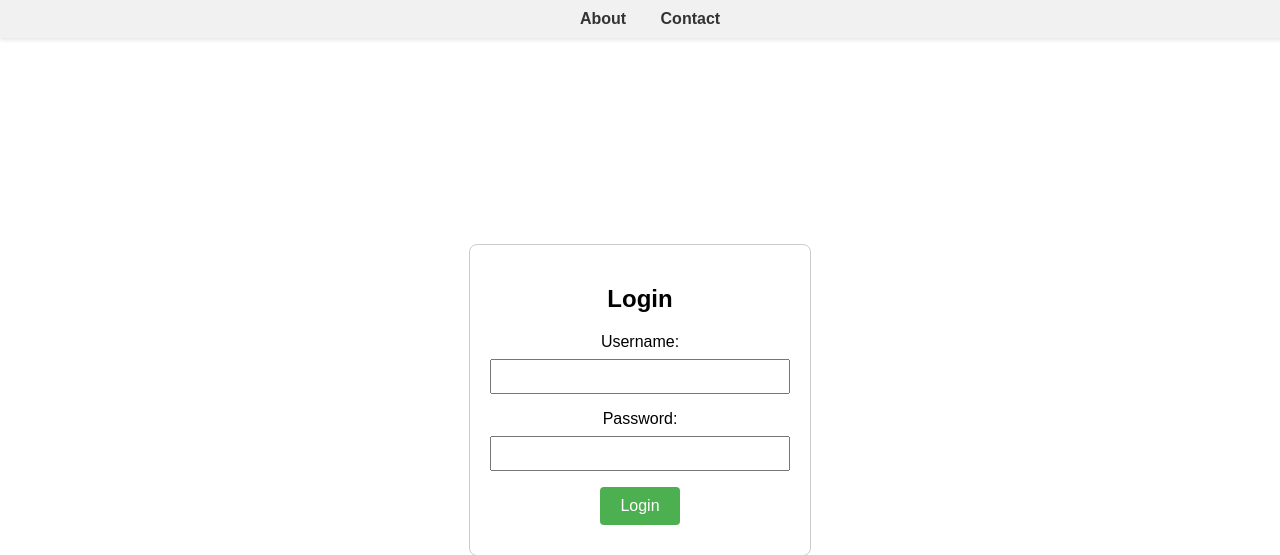
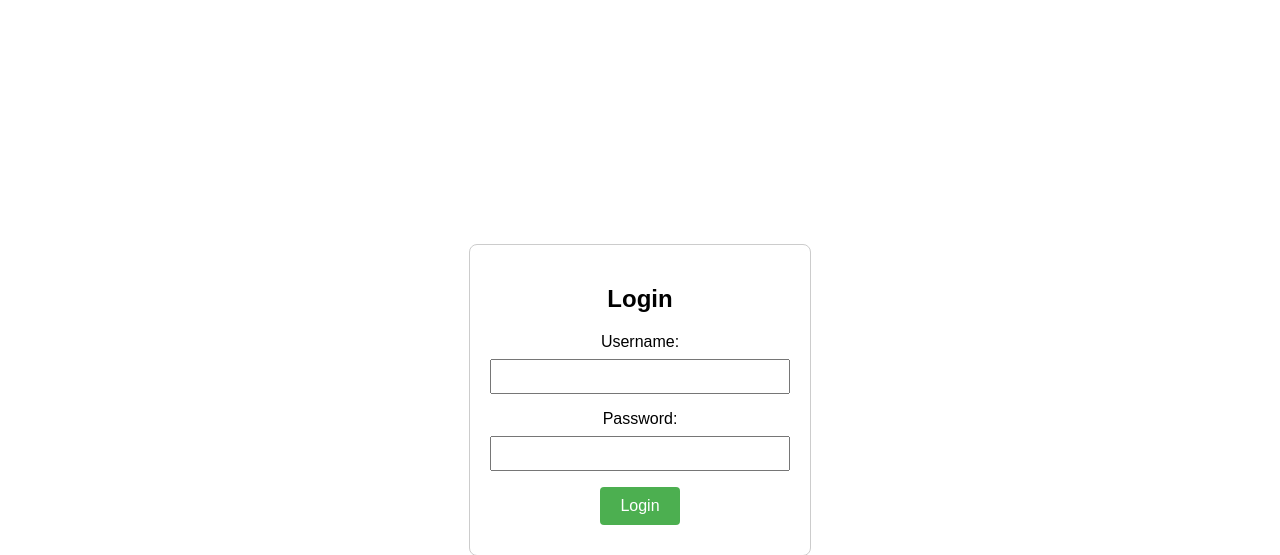
Before and after one commit to ItumelengMathosa/FlaskSQL, a Flask app: page /login in a window 1280 px wide. Shown: the top 555 px of the page. Run offline with Flask 3, Linux system fonts and the light colour scheme; some libraries are stand-ins or nearby versions.

Commit message:
modified:   templates/EmployeeTable.html 	modified:   templates/EmployeeTree.html 	modified:   templates/greet.html 	modified:   templates/index.html 	modified:   templates/login.html

```diff
--- a/templates/EmployeeTable.html
+++ b/templates/EmployeeTable.html
@@ -53,9 +53,8 @@
 
     <header>
         <nav>
-            <a href="/greet">Home</a>
-            <a href="#">About</a>
-            <a href="#">Contact</a>
+            <a href="EmployeeTree">Employee Tree</a>
+        </nav>
         </nav>
     </header>
 
--- a/templates/EmployeeTree.html
+++ b/templates/EmployeeTree.html
@@ -35,9 +35,8 @@
 
     <header>
         <nav>
-            <a href="/greet">Home</a>
-            <a href="#">About</a>
-            <a href="#">Contact</a>
+            <a href="/EmployeeTable">Employee Table</a>
+        </nav>
         </nav>
     </header>
 
--- a/templates/greet.html
+++ b/templates/greet.html
@@ -29,9 +29,8 @@
 <body>
     <header>
         <nav>
-            <a href="#">Home</a>
-            <a href="#">About</a>
-            <a href="#">Contact</a>
+            <a href="EmployeeTree">Employee Tree</a>
+            <a href="/EmployeeTable">Employee Table</a>
         </nav>
     </header><br><br>
 
--- a/templates/login.html
+++ b/templates/login.html
@@ -70,13 +70,6 @@
 
 </head>
 <body>
-    <header>
-        <nav>
-
-            <a href="#">About</a>
-            <a href="#">Contact</a>
-        </nav>
-    </header>
 
     <form action="/login" method="post">
         <h2>Login</h2>
```
Also changed, not shown: templates/index.html (+0 -8 lines).
